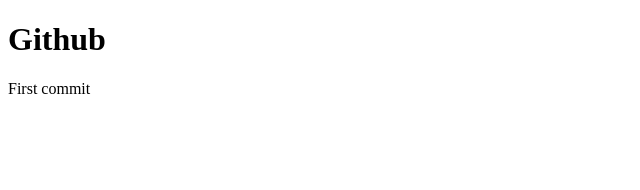
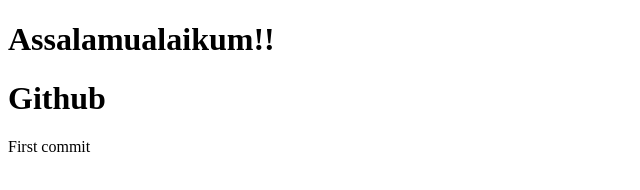
Before and after one commit to ansariSaalim/someCode, a plain HTML site: page index.html in a window 1280 px wide. Shown: the whole page, without its empty margins (0-640 px from the left). Drawn offline with Linux system fonts and the light colour scheme.

Commit message:
added main line

```diff
--- a/index.html
+++ b/index.html
@@ -6,7 +6,9 @@
     <title>Document</title>
 </head>
 <body>
+    <h1><b>Assalamualaikum!!</b></h1>
     <h1>Github</h1>
     <p>First commit</p>
+
 </body>
 </html>
```
